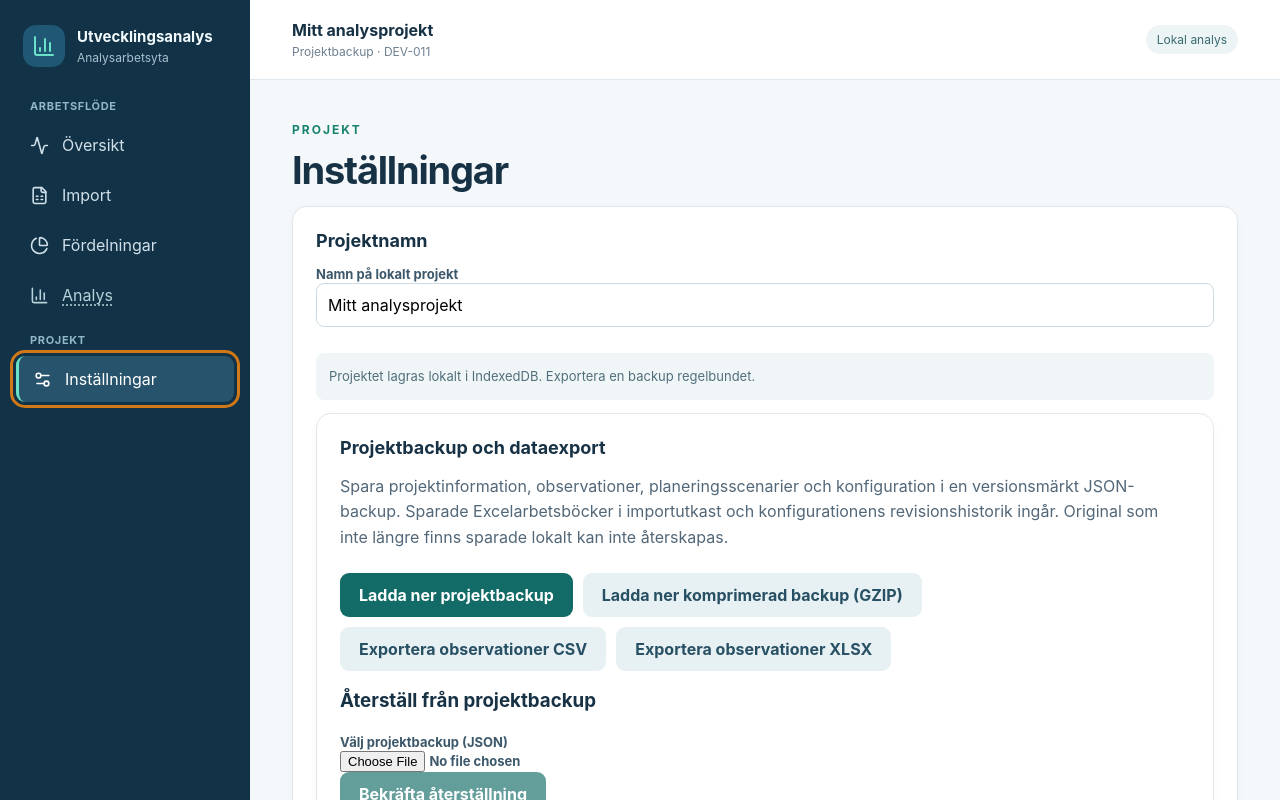
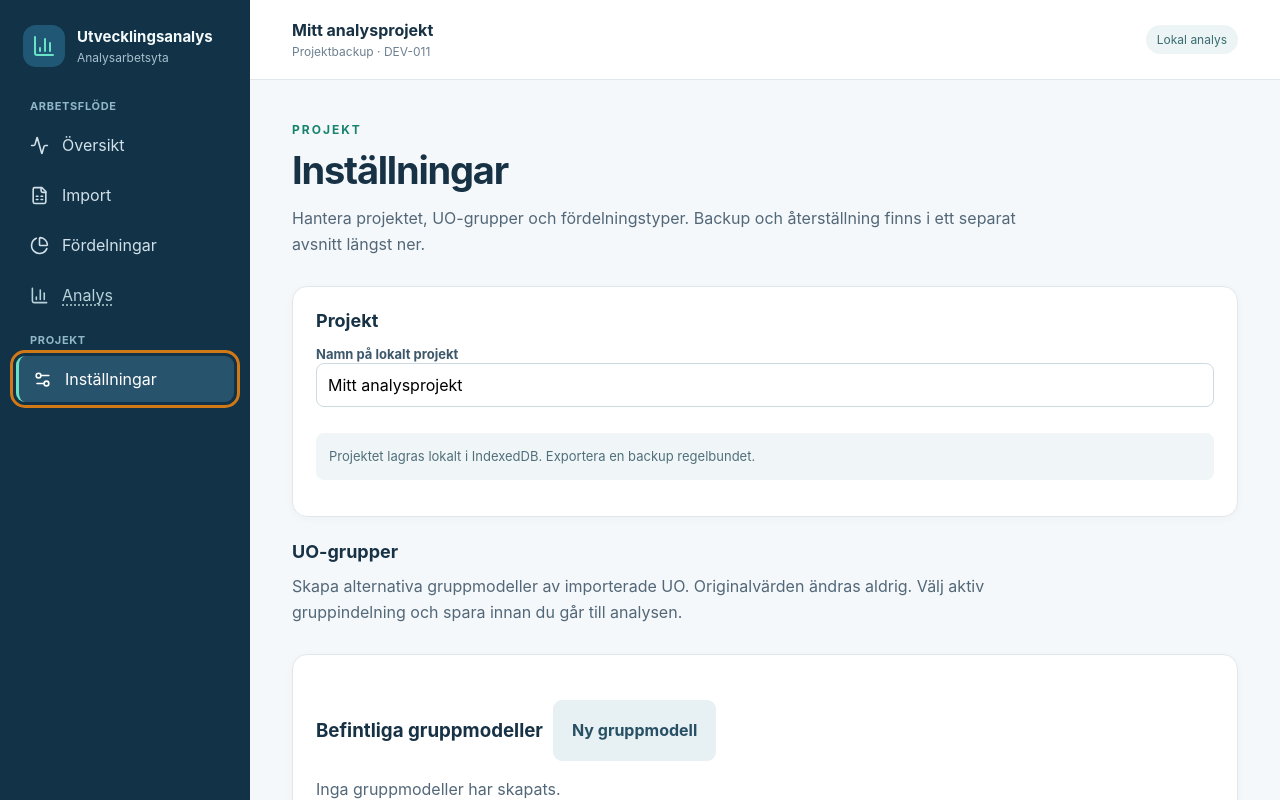
Before and after one commit to erland/pwa-utvecklingsanalys, a React (Vite) app: page / in a window 1280 px wide. Both pictures are taken after a click on the button "Inställningar". Shown: the top 800 px of the page. Built offline with nearby package versions, Linux system fonts and the light colour scheme.

Commit message:
DEV-156: Tydligare nästa åtgärd på Översikt och grupperade Inställningar (#173)
* DEV-156: action-oriented overview and separated settings sections

* test(DEV-156): verify overview next action and separated settings

```diff
--- a/src/App.tsx
+++ b/src/App.tsx
@@ -53,7 +53,7 @@ export default function App(){
  {view==='overview'&&<><div className="eyebrow">ÖVERSIKT</div><h1>Överblick över verksamhetsutvecklingen</h1><p className="lead">Samla Excelunderlag från olika källor, komplettera fördelningar och analysera utvecklingens inriktning. Alla värden hämtas från ditt lokala projekt.</p>
  {overviewError&&<p role="alert">{overviewError}</p>}
  {overview&&<div className="cards" aria-label="Projektstatus"><div className="metric"><span>Importerade källor</span><b>{overview.sources}</b><small>Excelunderlag i projektet</small></div><div className="metric"><span>Godkända fördelningar</span><b>{overview.approved}</b><small>Giltiga beslut för UO och år</small></div><div className="metric"><span>Återstår att fördela</span><b>{overview.pending}</b><small>Fördelningar som behöver godkännas</small></div></div>}
- <section className="panel"><h2>{overview?.hasData?'Fortsätt arbeta':'Börja här'}</h2><p>{overview?.hasData?`Underlaget innehåller ${overview.uos} UO och ${overview.years} år med observationer. Du kan importera fler källor, komplettera fördelningar eller gå till analysen.`:'Importera en eller flera Excel-filer för att börja analysera dina uppgifter.'}</p><div className="actions">{overview?.hasData&&<button className="primary" onClick={()=>void openAnalysis()}>Gå till analysen →</button>}<button className={overview?.hasData?'secondary':'primary'} onClick={()=>setView('import')}>Importera Excel-filer</button></div></section></>}
+ <section className="panel"><h2>{overview?.hasData?'Fortsätt arbeta':'Börja här'}</h2><p>{overview?.hasData?`Underlaget innehåller ${overview.uos} UO och ${overview.years} år med observationer. Du kan importera fler källor, komplettera fördelningar eller gå till analysen.`:'Importera en eller flera Excel-filer för att börja analysera dina uppgifter.'}</p><div className="actions">{overview?.hasData&&overview.pending>0&&<button className="primary" onClick={()=>setView('import')}>Slutför fördelningar ({overview.pending})</button>}{overview?.hasData&&<button className={overview.pending>0?'secondary':'primary'} onClick={()=>void openAnalysis()}>Gå till analysen →</button>}<button className={overview?.hasData?'secondary':'primary'} onClick={()=>setView('import')}>{overview?.hasData?'Visa källor och import':'Importera Excel-filer'}</button></div></section></>}
 
  {view==='gaps'&&<GapView/>}
  {view==='analysis'&&(analysisAvailable?<AnalyticsView refreshKey={analysisRefresh} onOpenCompletions={()=>setView(legacyNav?'gaps':'import')}/>:<section className="panel"><h2>Importera analysuppgifter först</h2><p>Det finns ännu inga importerade analysvärden i projektet.</p><button className="primary" onClick={()=>setView('import')}>Gå till importen</button></section>)}
@@ -63,6 +63,10 @@ export default function App(){
  {view==='planning'&&<PlanningView/>}
  {view==='configuration'&&<ConfigurationView/>}
  {view==='groups'&&<GroupsView onSaved={()=>setAnalysisRefresh(v=>v+1)}/>}
- {view==='settings'&&<><div className="eyebrow">PROJEKT</div><h1>Inställningar</h1><section className="panel"><h2>Projektnamn</h2><label htmlFor="project-name">Namn på lokalt projekt</label><input id="project-name" value={project?.name??''} disabled={!project} onChange={e=>{void updateName(e.target.value)}}/><p className="notice">Projektet lagras lokalt i IndexedDB. Exportera en backup regelbundet.</p><PortabilityView/><ResetWorkspace/></section><section aria-label="Administrera UO-grupper" style={{marginTop:24}}><GroupsView onSaved={()=>setAnalysisRefresh(v=>v+1)} embedded/></section><section style={{marginTop:24}}><OptionalAllocationsView/></section></>}
+ {view==='settings'&&<><div className="eyebrow">PROJEKT</div><h1>Inställningar</h1><p className="lead">Hantera projektet, UO-grupper och fördelningstyper. Backup och återställning finns i ett separat avsnitt längst ner.</p>
+ <section className="panel" aria-label="Projektinställningar"><h2>Projekt</h2><label htmlFor="project-name">Namn på lokalt projekt</label><input id="project-name" value={project?.name??''} disabled={!project} onChange={e=>{void updateName(e.target.value)}}/><p className="notice">Projektet lagras lokalt i IndexedDB. Exportera en backup regelbundet.</p></section>
+ <section aria-label="Administrera UO-grupper" style={{marginTop:24}}><GroupsView onSaved={()=>setAnalysisRefresh(v=>v+1)} embedded/></section>
+ <section aria-label="Administrera fördelningstyper" style={{marginTop:24}}><OptionalAllocationsView/></section>
+ <section className="panel" aria-label="Backup och återställning" style={{marginTop:24}}><h2>Backup och återställning</h2><p>Exportera projektdata eller återställ en säkerhetskopia. Återställning av arbetsytan finns längst ner och bör användas med försiktighet.</p><PortabilityView/><ResetWorkspace/></section></>}
  </main><footer>Utvecklingsanalys · Lokal analysarbetsyta</footer></div></div>
 }
```
Also changed, not shown: 1 other file (tests, documents, lock files or other folders).
